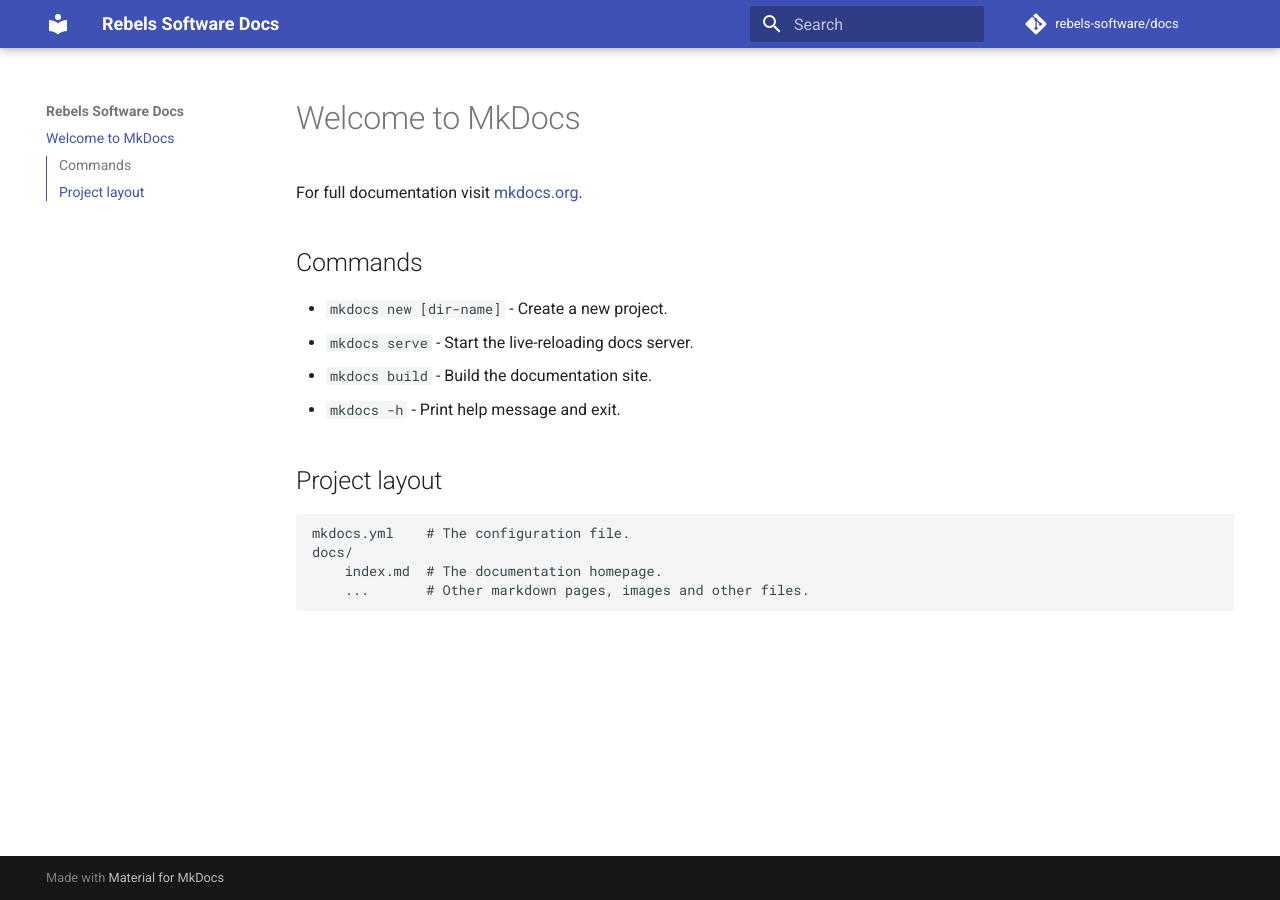
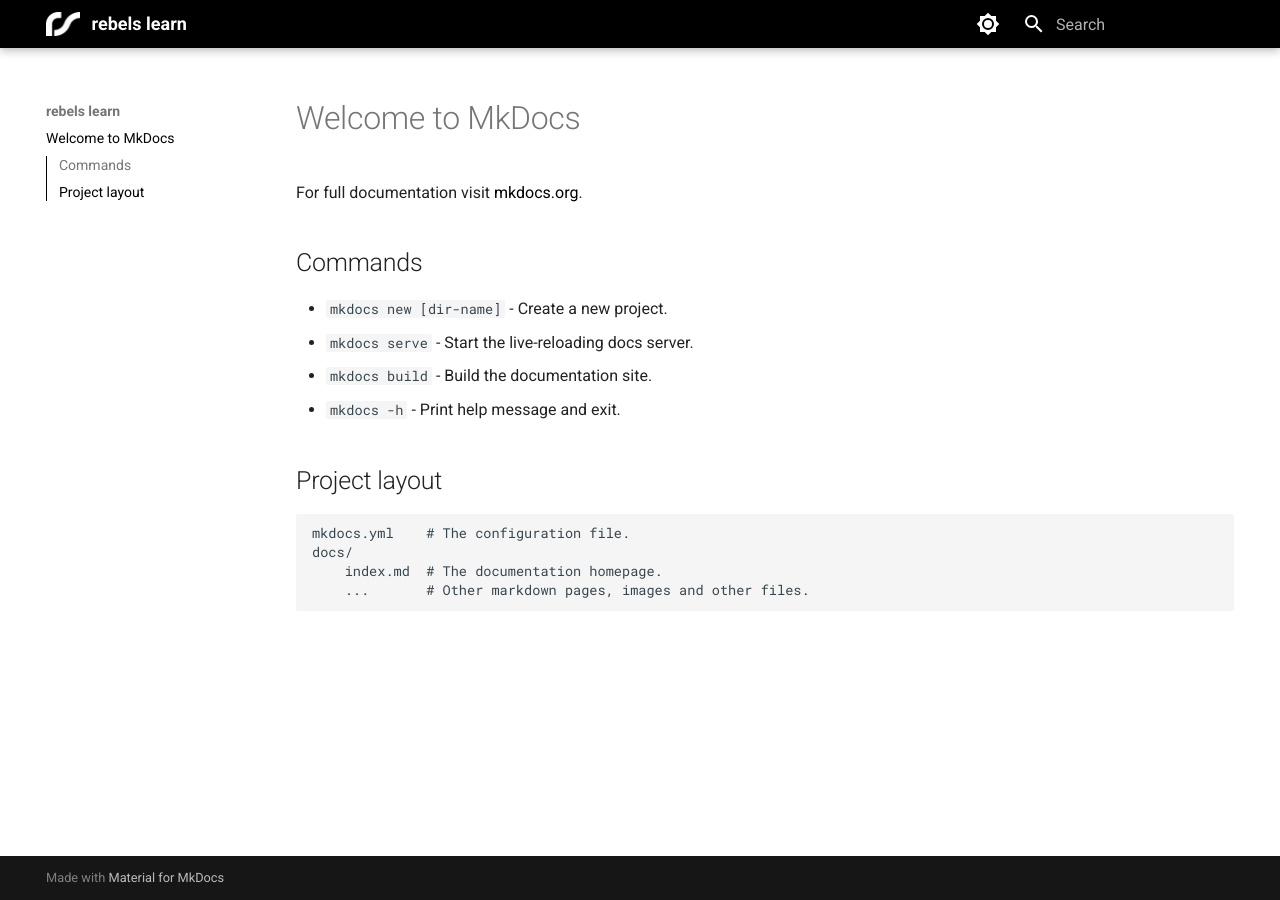
Before and after one commit to rebels-software/docs, an MkDocs documentation site: the page built from docs/index.md, in a window 1280 px wide. Built offline with MkDocs 1.6.1 and Material for MkDocs 9.7.7, drawn with Linux system fonts in a browser that asks for light colours; comment, search, counter and statistics services are not loaded.

Commit message:
Logo and basic colors

```diff
--- /dev/null
+++ b/docs/stylesheets/extra.css
@@ -0,0 +1,17 @@
+[data-md-color-scheme="slate"]  {
+    --md-primary-fg-color:        #000000;
+    }
+
+[data-md-color-scheme="default"] {
+    --md-primary-fg-color: #000000;
+    --md-accent-fg-color:  #d6fd63;
+    }
+
+    @font-face {
+        font-family: "Roobert";
+        src: "assets\font.otf";
+      }
+
+      .md-header__title {
+        margin-left: 0 !important;
+      }
--- a/mkdocs.yml
+++ b/mkdocs.yml
@@ -1,5 +1,6 @@
-site_name: Rebels Software Docs
+site_name: rebels learn
 theme:
+  logo: assets/logo.png
   name: material
   features:
     - navigation.instant
@@ -7,5 +8,16 @@ theme:
     - navigation.sections
     - navigation.expand
     - toc.integrate
-repo_url: https://github.com/rebels-software/docs
-repo_name: rebels-software/docs
+  palette:
+    - media: "(prefers-color-scheme: light)"
+      scheme: default
+      toggle:
+        icon: material/brightness-7
+        name: Switch to dark mode
+    - media: "(prefers-color-scheme: dark)"
+      scheme: slate
+      toggle:
+        icon: material/brightness-3
+        name: Switch to light mode
+extra_css:
+  - stylesheets/extra.css
```
Also changed, not shown: docs/assets/font.otf (added), docs/assets/logo.png (added), 1 other file.
